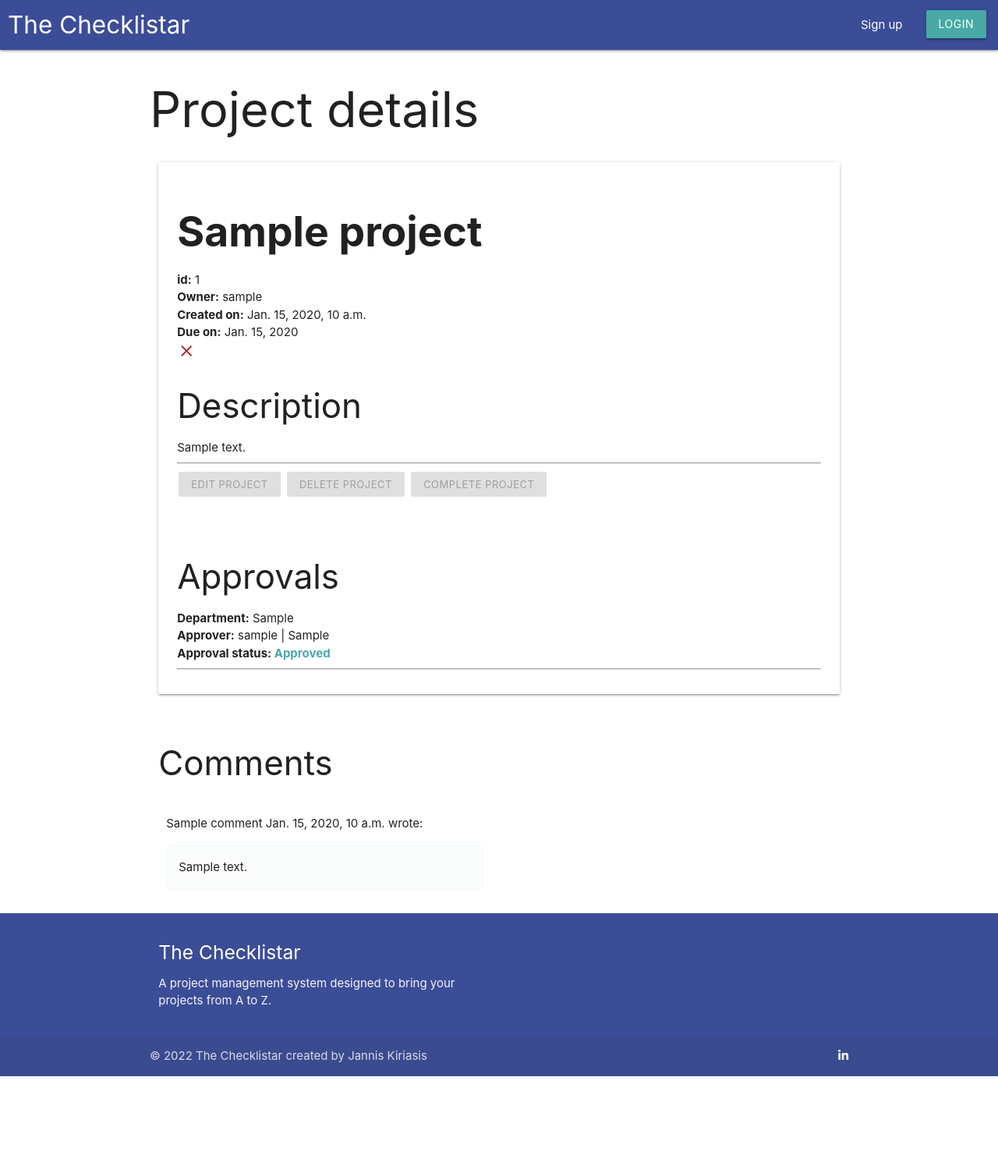
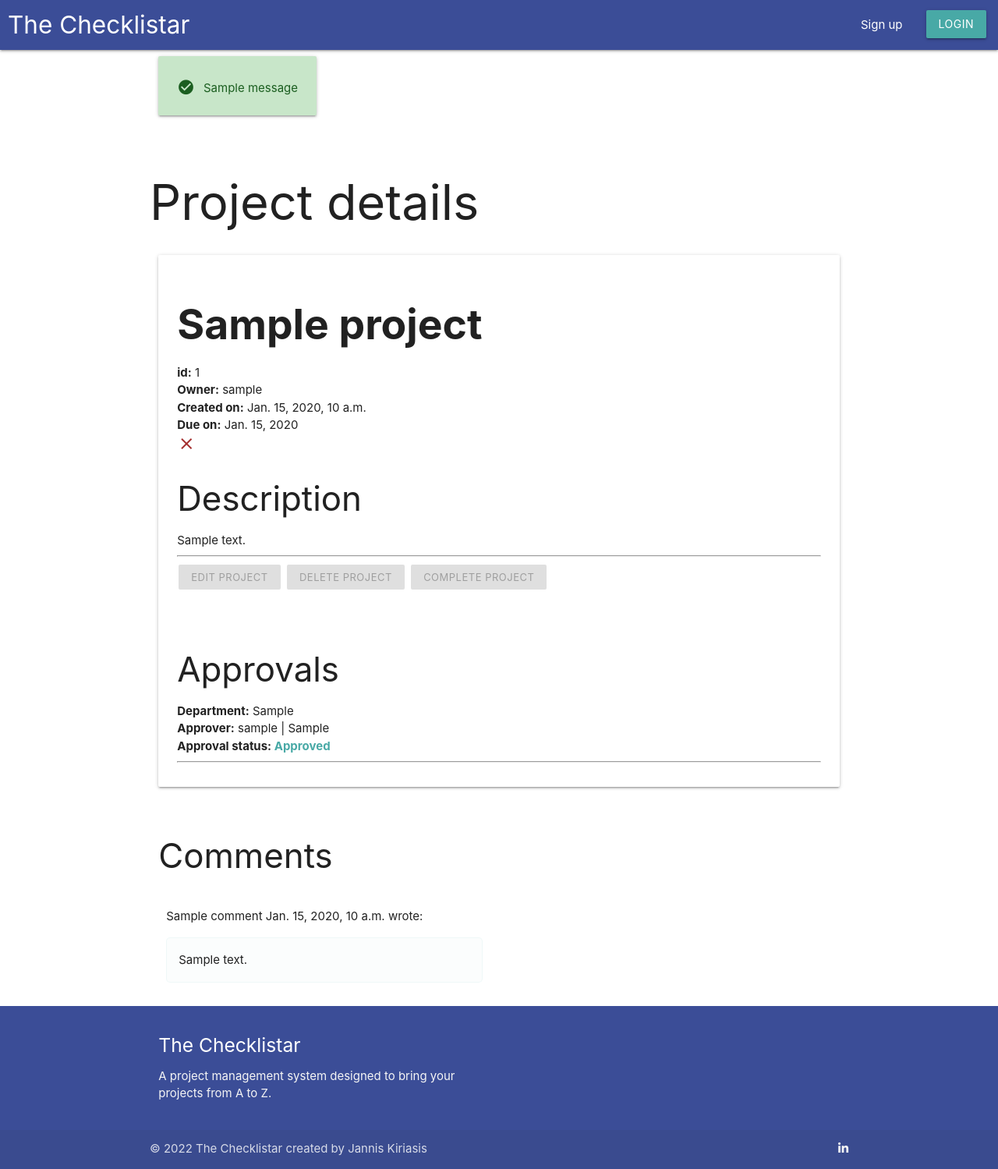
Before and after one commit to jannis-kiriasis/the-checklistar, a Django app: a page that uses templates/base.html in a window 1280 px wide. Shown: the whole page at 78% size. Before the commit the page ends 1380 px from the top, so only its background shows below. Run offline with Django 3.2, Linux system fonts and the light colour scheme; tables that the repository leaves empty hold one stand-in row (values such as "Sample post"); one stand-in notice (Sample message) is shown; some libraries are stand-ins or nearby versions; some web fonts are replaced.

Commit message:
Add delete defensive design with SweetAlets

```diff
--- a/checklistar/settings.py
+++ b/checklistar/settings.py
@@ -13,6 +13,7 @@ https://docs.djangoproject.com/en/3.2/ref/settings/
 from pathlib import Path
 import os
 import dj_database_url
+from django.contrib.messages import constants as messages
 
 if os.path.isfile("env.py"):
     import env
@@ -59,6 +60,9 @@ SITE_ID = 1
 LOGIN_REDIRECT_URL = '/'
 LOGOUT_REDIRECT_URL = '/'
 
+MESSAGE_TAGS = {
+
+}
 
 MIDDLEWARE = [
     'django.middleware.security.SecurityMiddleware',
--- a/static/css/style.css
+++ b/static/css/style.css
@@ -40,6 +40,18 @@ nav,
     justify-content: flex-start;
 
 }
+
+.alert .card-content span {
+    font-weight: bold;
+    font-size: 1.1em;
+    margin-right: 4px;
+  }
+  .alert .card-content .material-icons {
+    font-size: 1.5em;
+    position: relative;
+    top: 5px;
+    margin-right: 0.5em;
+  }
 
 /* Dashboard template */
 
--- a/static/js/script.js
+++ b/static/js/script.js
@@ -1,7 +1,7 @@
 let approverForm = document.querySelectorAll(".approver-form");
 let container = document.querySelector("#form-container");
 let addButton = document.querySelector("#add-approver");
-const deleteProject = document.querySelector("#delete");
+const deleteProject = document.getElementById("delete");
 
 // Get input with total number of forms
 let totalForms = document.querySelector("#id_approvals-TOTAL_FORMS")
@@ -14,6 +14,8 @@ document.addEventListener("DOMContentLoaded", function() {
     // sidenav initialization
     let sidenav = document.querySelectorAll(".sidenav");
     M.Sidenav.init(sidenav);
+    deleteProject.addEventListener('click', confirmDelete)
+
 })
 
 // The following function to add dynamic form fields comes from
@@ -44,11 +46,30 @@ function addForm(e) {
     totalForms.setAttribute('value', `${formNum+1}`)
 }
 
-// SweetAlert fire modal on delete project click
 
-deleteProject.addEventListener('click', function(){
+// Delete project defensive design with SweetAlerts2
+// Get href url, prevent button click, fire SweetAlerts2,
+// after defensive design redirect to /delete/{{ project.id }}
+
+function goToDeleteUrl() {
+    let href = document.getElementById('delete').getAttribute('href')
+    window.location.href = `${href}`;
+}
+
+function confirmDelete(event){
+    event.preventDefault()
     Swal.fire({
-        text: "Your name cannot be blank. Try Again!",
-        customClass: "swalButton",
-      });
-    });
+        title: 'Are you sure?',
+        text: "You won't be able to revert this!",
+        icon: 'warning',
+        iconColor: 'var(--tan)',
+        showCancelButton: true,
+        confirmButtonColor: 'var(--fuzzy-wuzzy)',
+        cancelButtonColor: 'var(--liberty)',
+        confirmButtonText: 'Yes, delete it!'
+      }).then((result) => {
+        if (result.isConfirmed) {
+            goToDeleteUrl();
+        }
+      })
+    }
--- a/templates/base.html
+++ b/templates/base.html
@@ -26,9 +26,12 @@
     <link rel="shortcut icon" type="image/x-icon" href="../media/favicon.ico">
 
     <!-- External links and styles -->
-    <link href="https://fonts.googleapis.com/icon?family=Material+Icons" rel="stylesheet">
+    <script src="https://ajax.googleapis.com/ajax/libs/jquery/3.6.1/jquery.min.js"></script>
     <script src="https://kit.fontawesome.com/ee196b5910.js" crossorigin="anonymous"></script>
     <link rel="stylesheet" href="https://cdnjs.cloudflare.com/ajax/libs/materialize/1.0.0/css/materialize.min.css">
+    <link href="https://fonts.googleapis.com/icon?family=Material+Icons" rel="stylesheet">
+
+    <!-- Sweet alert script - To use Sweet alerts (Swal.fire in JS files) -->
     <script src="//cdn.jsdelivr.net/npm/sweetalert2@11"></script>
 
     <link rel="stylesheet" href="{% static 'css/style.css' %}">
@@ -74,6 +77,22 @@
             {% endif %}
           </ul>
 
+    <div class="container">
+        <div class="row">
+            <div class="col m-12">
+                {% for message in messages %}
+                <div id="message" class="alert card green lighten-4 green-text text-darken-4 message">
+                    <div class="card-content">
+                        <p><i class="material-icons">check_circle</i>{{ message | safe }}</p>
+                    </div>
+                </div>
+
+                </div>
+                {% endfor %}
+            </div>
+        </div>
+
+    </div>
     </header>
     <main>
         {% block content %}
--- a/templates/edit-project.html
+++ b/templates/edit-project.html
@@ -27,4 +27,5 @@
   </form>
 </div>
 
+
 {%endblock%}
--- a/templates/project-details.html
+++ b/templates/project-details.html
@@ -38,7 +38,7 @@
           <div>
             <hr>
             <a href="/edit/{{ project.id }}" class="btn btn-small">EDIT PROJECT</a>
-            <a href="#" class="btn btn-small red" id="delete">DELETE PROJECT</a>
+            <a href="/delete/{{ project.id }}" class="btn btn-small red" id="delete">DELETE PROJECT</a>
             <a href="/complete/{{ project.id }}" class="btn btn-small tan">COMPLETE PROJECT</a>
 
           </div>
@@ -46,7 +46,7 @@
           <div>
             <hr>
             <a href="/edit/{{ project.id }}" class="btn btn-small disabled">EDIT PROJECT</a>
-            <a href="/delete/{{ project.id }}" class="btn btn-small red disabled" id="delete-project">DELETE PROJECT</a>
+            <a href="/delete/{{ project.id }}" class="btn btn-small red disabled">DELETE PROJECT</a>
             <a href="/complete/{{ project.id }}" class="btn btn-small tan disabled">COMPLETE PROJECT</a>
           </div>
           {% endif %}
```
